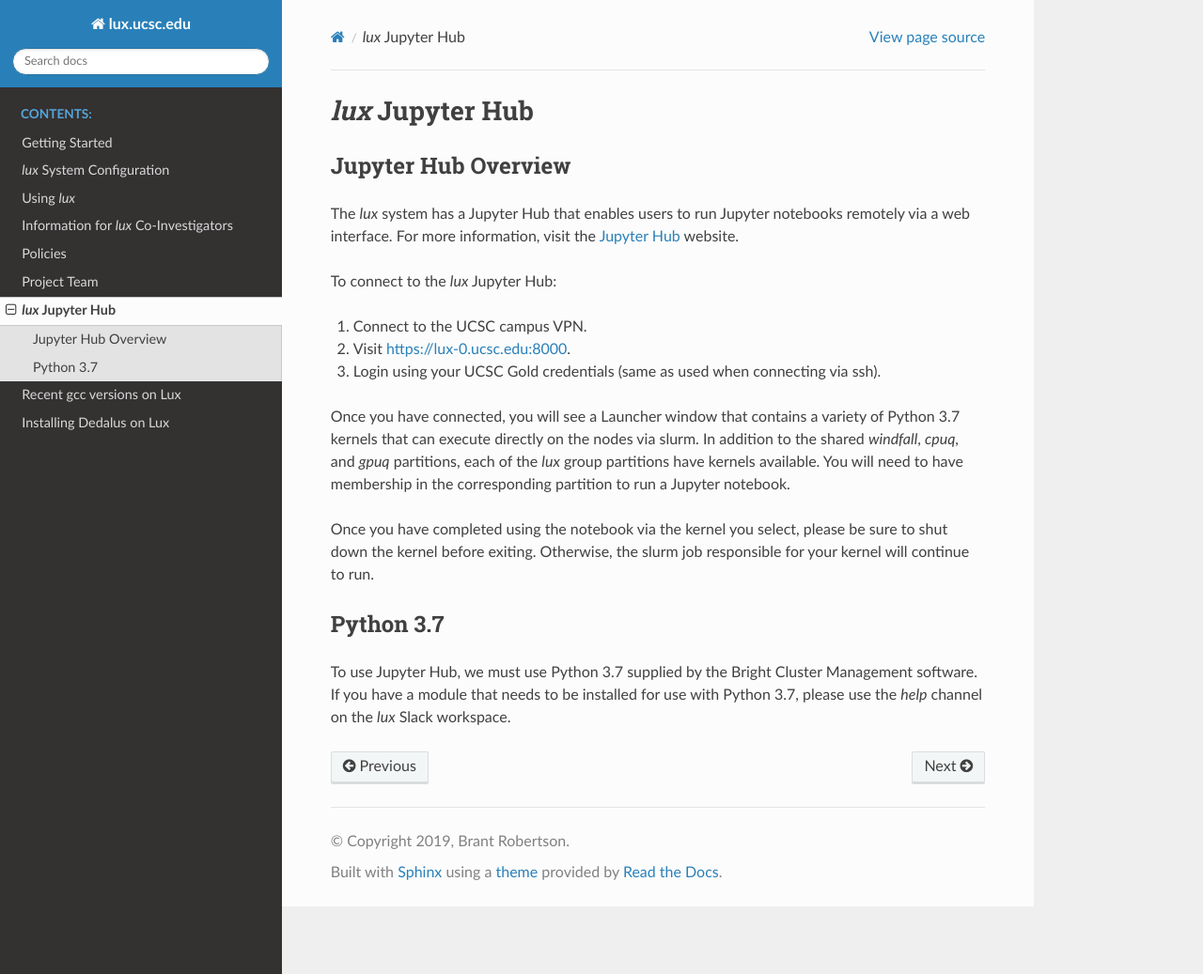
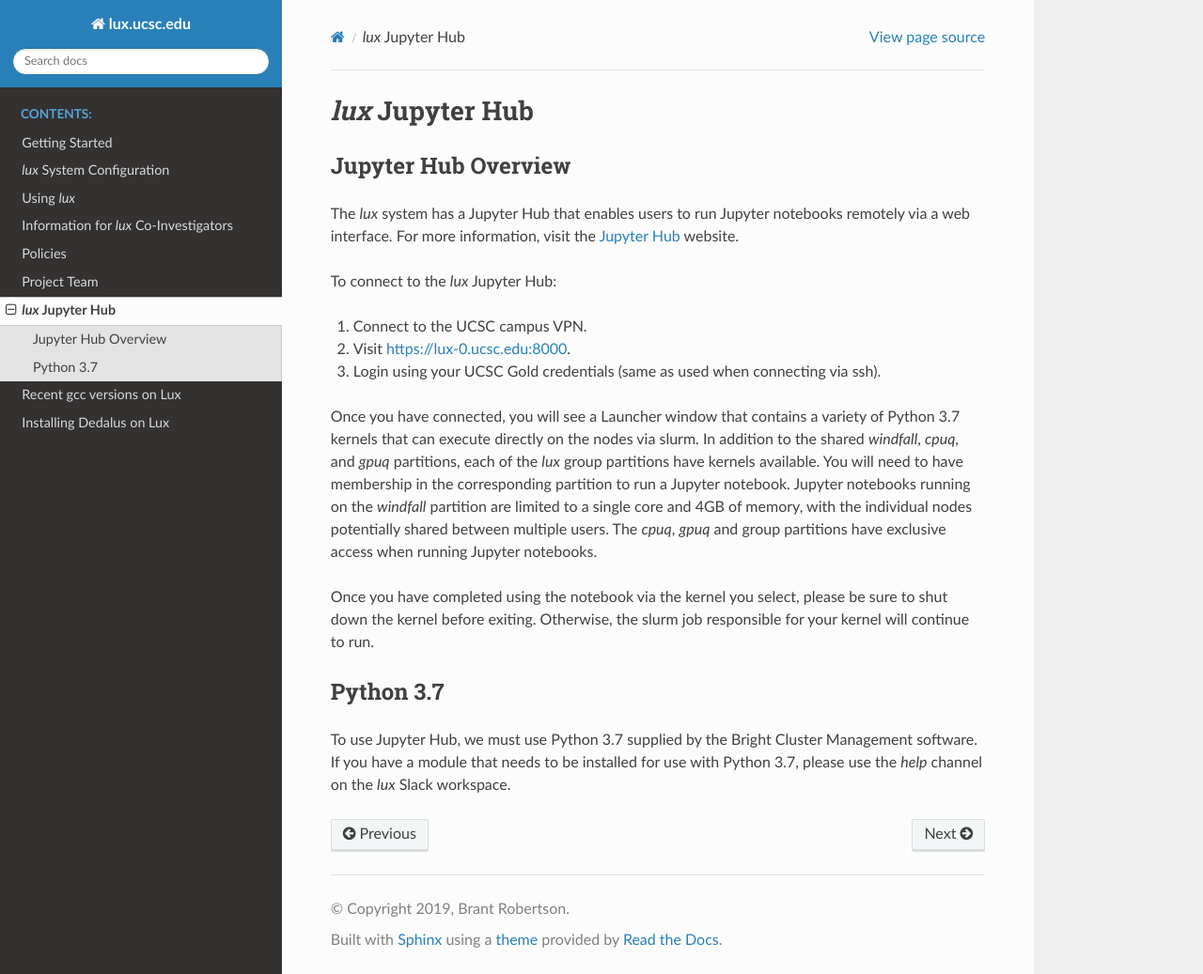
Before and after one commit to brantr/lux-website, a Sphinx documentation site: the page built from docs/source/jupyter_hub.rst, in a window 1280 px wide and 1037 px high. Shown: the whole window at 94% size. Built offline with Sphinx 7.4.7 and the Read the Docs theme 2.0.0, drawn with Linux system fonts in a browser that asks for light colours.

Commit message:
Adding description of Jupyter hub partition limits.

```diff
--- a/docs/source/jupyter_hub.rst
+++ b/docs/source/jupyter_hub.rst
@@ -23,7 +23,13 @@ Once you have connected, you will see a Launcher window that contains a variety
 *windfall*, *cpuq*, and *gpuq* partitions, each of the
 *lux* group partitions have kernels available. You will
 need to have membership in the corresponding partition to
-run a Jupyter notebook.
+run a Jupyter notebook. Jupyter notebooks running
+on the *windfall* partition are limited to a single core
+and 4GB of memory, with the individual nodes potentially
+shared between multiple users. The *cpuq*, *gpuq* and
+group partitions have exclusive access when running
+Jupyter notebooks.
+
 
 Once you have completed using the notebook via the kernel
 you select, please be sure to shut down the kernel before
```
